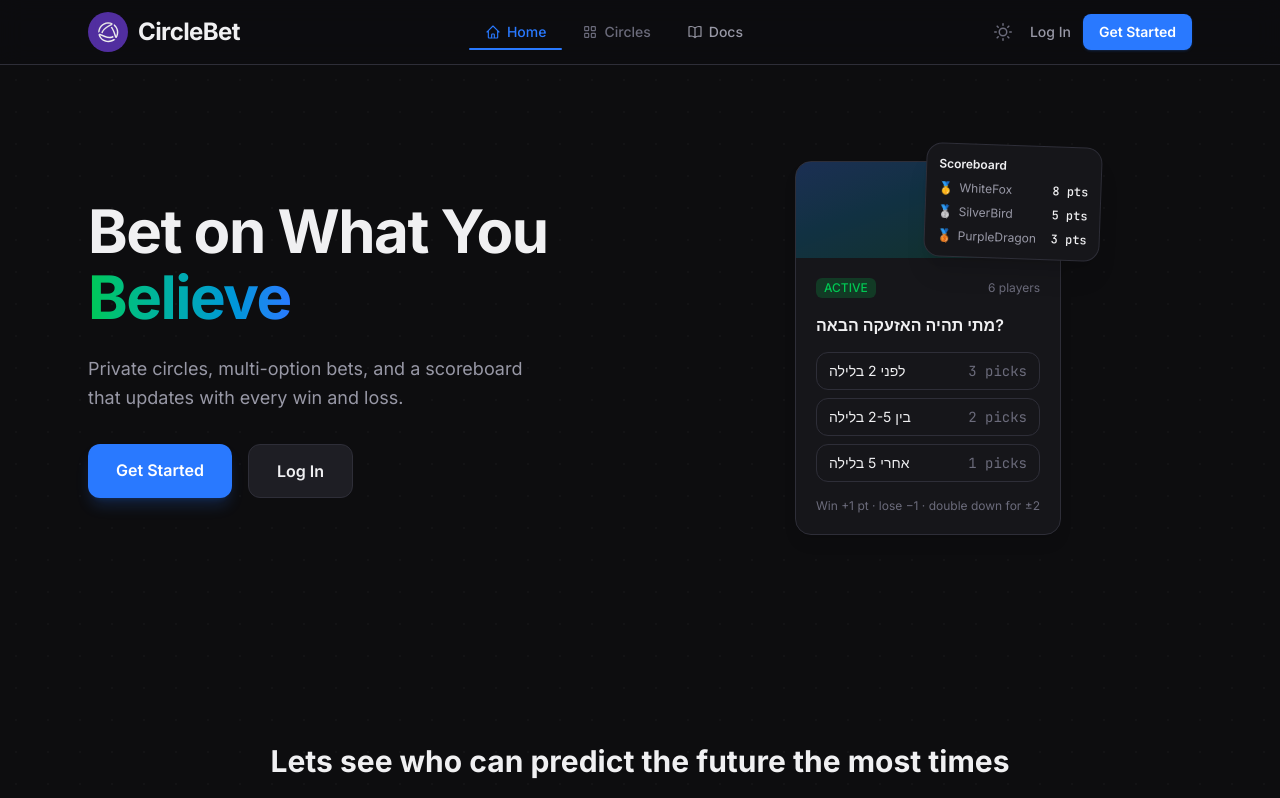
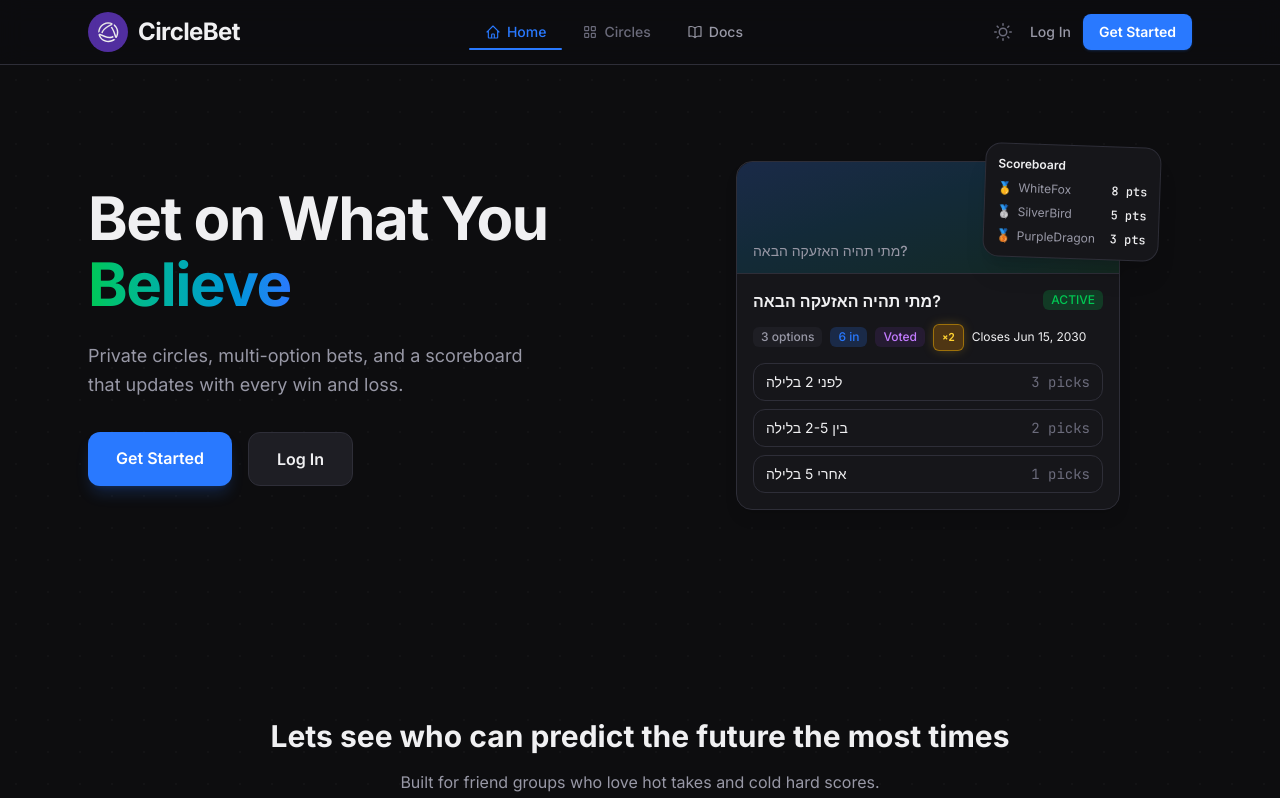
Before and after one commit to Galhadarr/circlebet, a Next.js app in the folder frontend/: page / in a window 1280 px wide. Shown: the top 798 px of the page. Built offline with nearby package versions, Linux system fonts and the light colour scheme; no server answers.

Commit message:
Update bet card example in home page

```diff
--- a/frontend/src/app/page.tsx
+++ b/frontend/src/app/page.tsx
@@ -2,14 +2,65 @@
 
 import Link from "next/link";
 import { useAuthStore } from "@/stores/auth-store";
+import { DoubleDownBadge } from "@/components/bets/double-down-badge";
 import { Header } from "@/components/layout/header";
 import { BottomNav } from "@/components/layout/bottom-nav";
+import { Badge } from "@/components/ui/badge";
 
 const leaderboard = [
   { rank: 1, name: "WhiteFox", score: 8, medal: "🥇" },
   { rank: 2, name: "SilverBird", score: 5, medal: "🥈" },
   { rank: 3, name: "PurpleDragon", score: 3, medal: "🥉" },
 ];
+
+/** Non-interactive preview — same cues as a real bet card (badges, options + pick counts), not a link. */
+function HeroBetExample() {
+  const optionRows = [
+    { label: "לפני 2 בלילה", picks: 3 },
+    { label: "בין 2-5 בלילה", picks: 2 },
+    { label: "אחרי 5 בלילה", picks: 1 },
+  ] as const;
+
+  return (
+    <div
+      className="w-full max-w-sm select-none rounded-2xl border border-border bg-surface shadow-lg overflow-hidden pointer-events-none"
+      aria-hidden
+    >
+      <div className="relative h-28 w-full overflow-hidden rounded-t-2xl bg-gradient-to-br from-blue/20 via-purple/15 to-green/10 border-b border-border">
+        <div className="absolute inset-0 opacity-30 bg-[radial-gradient(ellipse_at_top_right,_var(--tw-gradient-stops))] from-blue/40 via-transparent to-transparent" />
+        <div className="absolute bottom-3 left-4 right-4">
+          <p className="text-sm font-medium text-text-secondary line-clamp-2">מתי תהיה האזעקה הבאה?</p>
+        </div>
+      </div>
+      <div className="p-4 space-y-3">
+        <div className="flex items-start justify-between gap-2">
+          <p className="font-semibold text-text-primary leading-snug line-clamp-2">
+            מתי תהיה האזעקה הבאה?
+          </p>
+          <Badge variant="green">ACTIVE</Badge>
+        </div>
+        <div className="flex flex-wrap items-center gap-2">
+          <Badge variant="gray">3 options</Badge>
+          <Badge variant="blue">6 in</Badge>
+          <Badge variant="purple">Voted</Badge>
+          <DoubleDownBadge />
+          <span className="text-xs text-amber">Closes Jun 15, 2030</span>
+        </div>
+        <div className="space-y-2">
+          {optionRows.map((row) => (
+            <div
+              key={row.label}
+              className="flex justify-between rounded-xl border border-border px-3 py-2 text-sm"
+            >
+              <span className="text-text-primary">{row.label}</span>
+              <span className="text-text-muted font-mono tabular-nums">{row.picks} picks</span>
+            </div>
+          ))}
+        </div>
+      </div>
+    </div>
+  );
+}
 
 function MockLeaderboardCard() {
   return (
@@ -24,35 +75,6 @@ function MockLeaderboardCard() {
           <span className="font-mono font-medium text-text-primary">{entry.score} pts</span>
         </div>
       ))}
-    </div>
-  );
-}
-
-function MockBetCard() {
-  return (
-    <div className="w-full max-w-sm bg-surface border border-border rounded-2xl overflow-hidden shadow-lg">
-      <div className="h-24 bg-gradient-to-br from-blue/25 via-purple/20 to-green/15" />
-      <div className="p-5 space-y-4">
-        <div className="flex items-center justify-between">
-          <span className="text-xs font-medium px-2 py-0.5 rounded-md bg-green-dim text-green">ACTIVE</span>
-          <span className="text-xs text-text-muted">6 players</span>
-        </div>
-        <h3 className="font-semibold text-text-primary leading-snug">
-          מתי תהיה האזעקה הבאה?
-        </h3>
-        <div className="space-y-2">
-          {["לפני 2 בלילה", "בין 2-5 בלילה", "אחרי 5 בלילה"].map((label, i) => (
-            <div
-              key={label}
-              className="flex justify-between rounded-xl border border-border px-3 py-2 text-sm"
-            >
-              <span>{label}</span>
-              <span className="text-text-muted font-mono">{[3, 2, 1][i]} picks</span>
-            </div>
-          ))}
-        </div>
-        <p className="text-xs text-text-muted text-center">Win +1 pt · lose −1 · double down for ±2</p>
-      </div>
     </div>
   );
 }
@@ -187,8 +209,8 @@ export default function LandingPage() {
             className="flex justify-center animate-fade-in-up"
             style={{ "--delay": "0.15s" } as React.CSSProperties}
           >
-            <div className="relative">
-              <MockBetCard />
+            <div className="relative w-full max-w-sm">
+              <HeroBetExample />
               <div className="absolute -top-4 -right-10 rotate-2">
                 <MockLeaderboardCard />
               </div>
```
